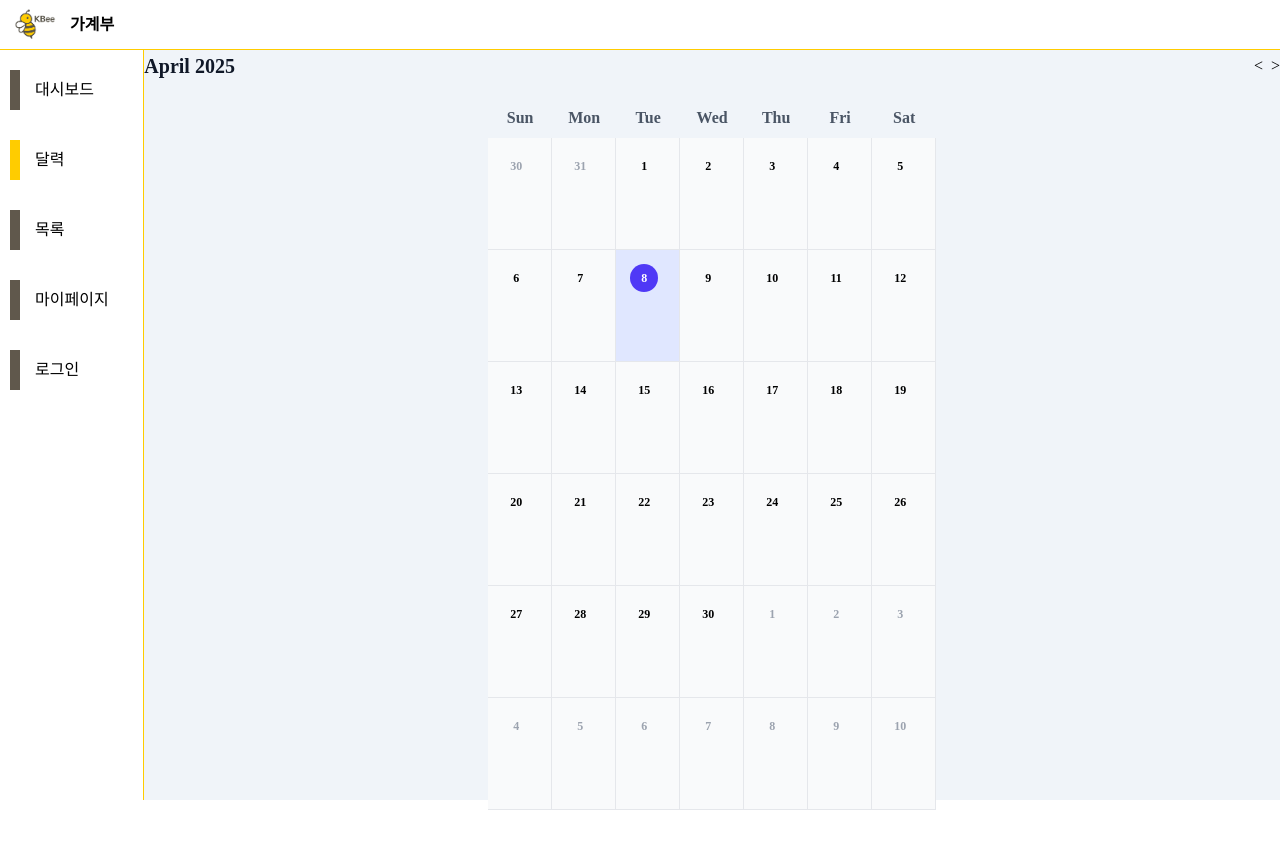
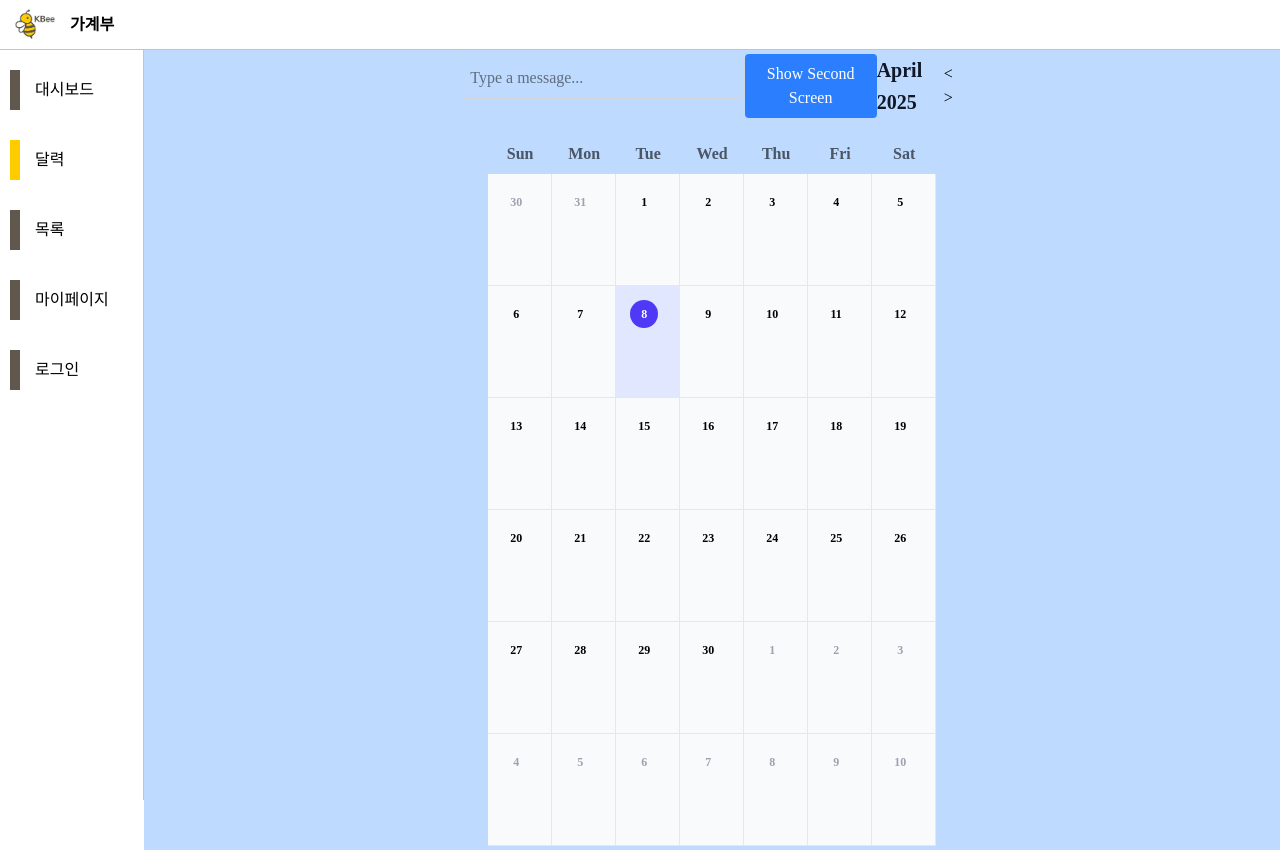
Before and after one commit to khyej/KBee, a Vue app in the folder kbee-vue/: page /calender in a window 1280 px wide. Before the commit the page ends 810 px from the top, so only its background shows below. Built offline with nearby package versions, Linux system fonts and the light colour scheme; no server answers; a web font is replaced by a local one.

Commit message:
feature that would change the world

```diff
--- a/kbee-vue/src/components/Calendar.vue
+++ b/kbee-vue/src/components/Calendar.vue
@@ -1,13 +1,29 @@
 <template>
+  <div class="h-screen flex">
+    <div
+      class="flex flex-col items-center justify-center bg-blue-200 p-4"
+      :class="showSecondScreen ? 'w-5/7' : 'w-full'"
+      style="height: 100vh"
+    >
       <div class="flex items-center justify-between mb-4">
-    <div>
+        <input
+          v-model="message"
+          type="text"
+          placeholder="Type a message..."
+          class="p-2 border border-gray-300 rounded mb-4 w-3/4"
+        />
+        <button
+          class="px-4 py-2 bg-blue-500 text-white rounded"
+          @click="showSecondScreen = !showSecondScreen"
+        >
+          {{ showSecondScreen ? 'Hide Second Screen' : 'Show Second Screen' }}
+        </button>
         <h2 v-if="selectedDate" class="text-xl font-semibold">
           Selected Date: {{ formattedSelectedDate }}
         </h2>
         <h5 class="text-xl leading-8 font-semibold text-gray-900">
           {{ currentMonth }} {{ currentYear }}
         </h5>
-    </div>
         <div>
           <button @click="goToPreviousMonth" class="mr-2">&lt;</button>
           <button @click="goToNextMonth">&gt;</button>
@@ -38,15 +54,25 @@
           </button>
         </div>
       </div>
+    </div>
+
+    <div v-if="showSecondScreen" class="w-2/7 h-screen">
+      <SecondScreen
+        :selectedDate="formattedSelectedDate"
+        @close="showSecondScreen = false"
+      />
+    </div>
+  </div>
 </template>
 
 <script setup>
 import { ref, computed } from 'vue';
+import SecondScreen from './SecondScreen.vue';
 
 const daysOfWeek = ['Sun', 'Mon', 'Tue', 'Wed', 'Thu', 'Fri', 'Sat'];
 const currentDate = ref(new Date()); // Use ref for reactivity
 const selectedDate = ref(null);
-
+const showSecondScreen = ref(false);
 const year = computed(() => currentDate.value.getFullYear());
 const month = computed(() => currentDate.value.getMonth());
 const today = computed(() => new Date().getDate());
--- /dev/null
+++ b/kbee-vue/src/components/SecondScreen.vue
@@ -0,0 +1,17 @@
+<template>
+  <div
+    class="w-1/2 h-screen flex flex-col items-center justify-center bg-green-200 p-4"
+  >
+    <p class="text-lg font-semibold mb-4">{{ selectedDate }}</p>
+    <button
+      class="px-4 py-2 bg-green-500 text-white rounded"
+      @click="$emit('close')"
+    >
+      Hide Me
+    </button>
+  </div>
+</template>
+
+<script setup>
+defineProps({ selectedDate: String });
+</script>
```
Lines whose indentation alone changed are shown as unchanged.
